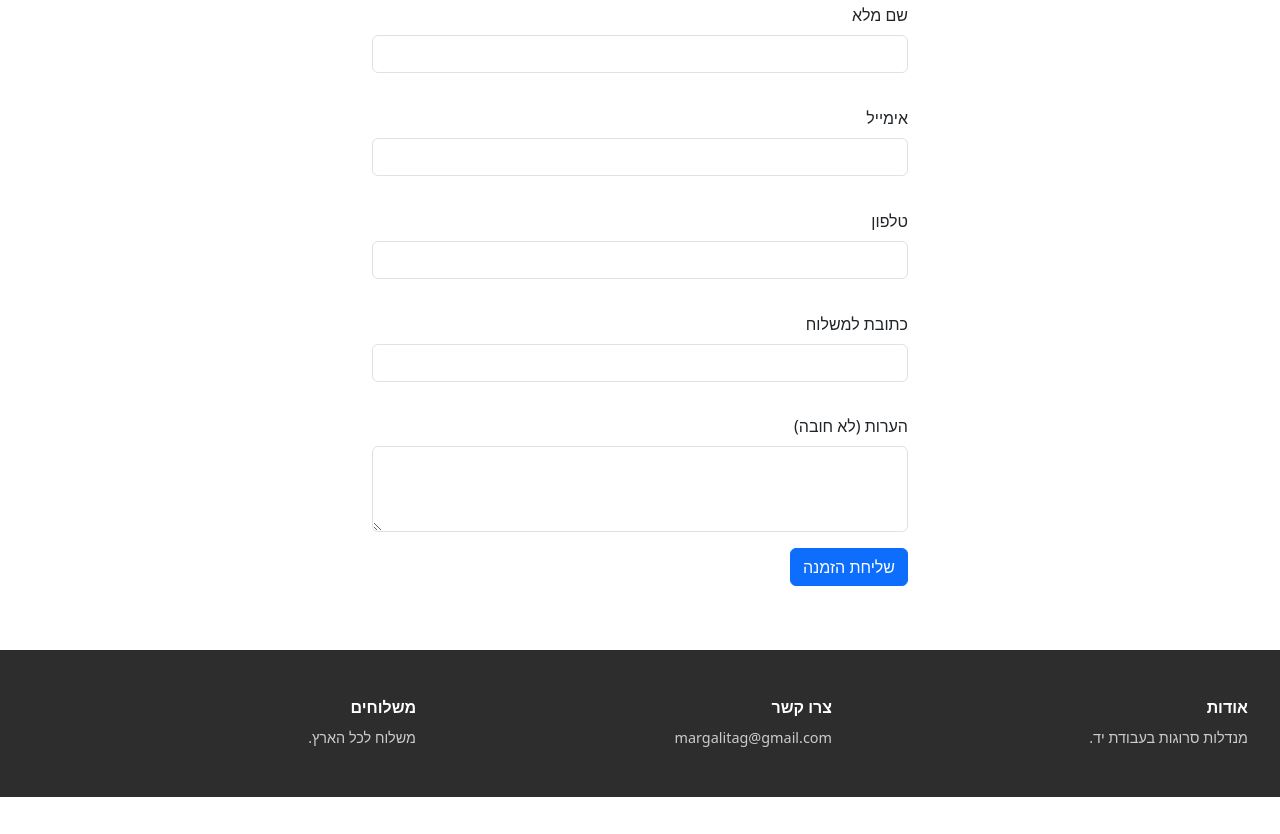
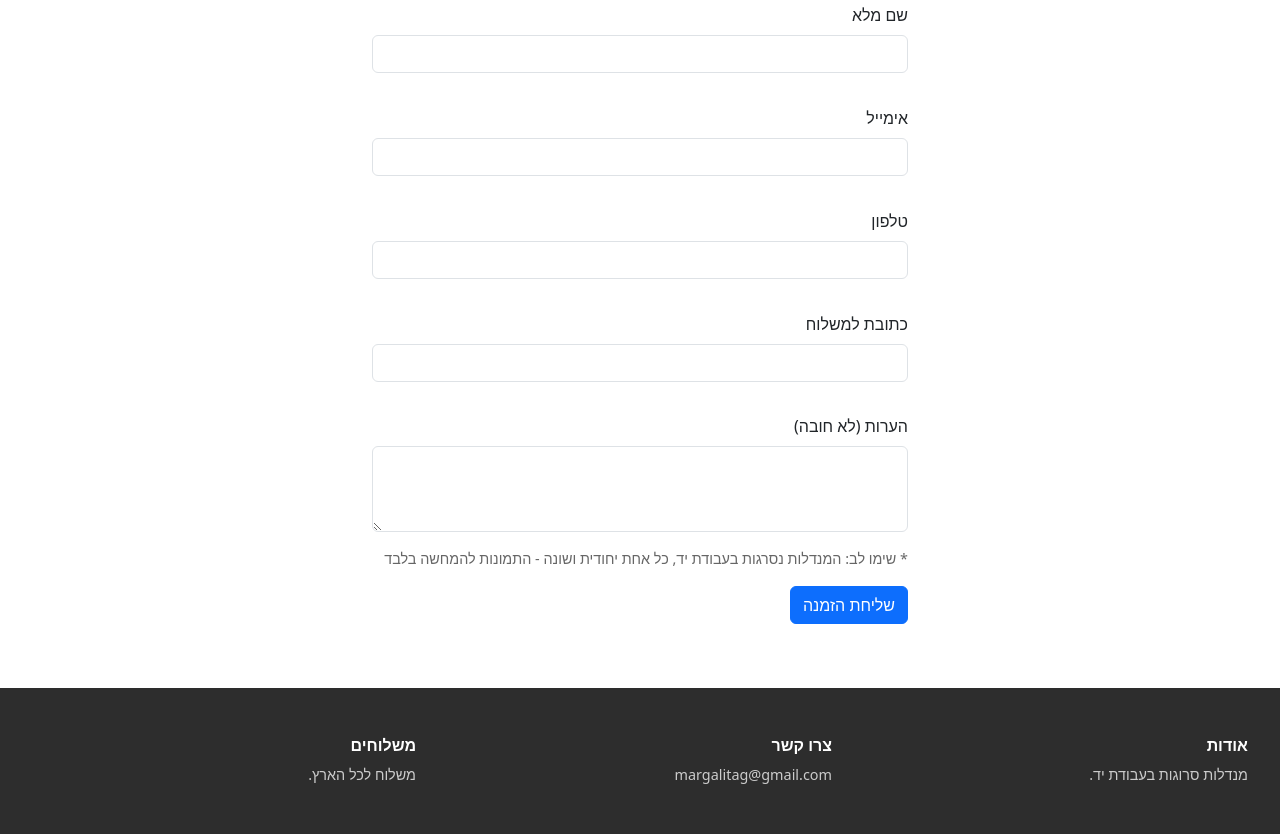
Before and after one commit to galke7/mandala-shop, a website with bundled scripts: page index.html in a window 1280 px wide. Shown: the part 1483-2317 px from the top of the page. Before the commit the page ends 2280 px from the top, so only its background shows below. Built offline with nearby package versions, Linux system fonts and the light colour scheme.

Commit message:
feat: handmade/illustration disclaimer in the order form

```diff
--- a/css/styles.css
+++ b/css/styles.css
@@ -316,3 +316,12 @@ html[data-theme="dark"] .cart-toast {
 html[data-theme="dark"] .product-card.is-sold-out .product-img {
   opacity: 0.55;
 }
+
+/* --- Order disclaimer --- */
+.order-disclaimer {
+  margin-bottom: 1rem;
+  font-size: 0.9rem;
+  color: #666;
+  line-height: 1.5;
+}
+html[data-theme="dark"] .order-disclaimer { color: #aaa; }
--- a/index.html
+++ b/index.html
@@ -65,6 +65,7 @@
           <label for="note" class="form-label">הערות (לא חובה)</label>
           <textarea id="note" class="form-control" rows="3" autocomplete="off"></textarea>
         </div>
+        <p class="order-disclaimer">* שימו לב: המנדלות נסרגות בעבודת יד, כל אחת יחודית ושונה - התמונות להמחשה בלבד</p>
         <button type="submit" class="btn btn-primary">שליחת הזמנה</button>
         <p id="order-status" class="order-status" aria-live="polite"></p>
       </form>
```
Also changed, not shown: tests/disclaimer.test.js (added, +16 -0 lines).
